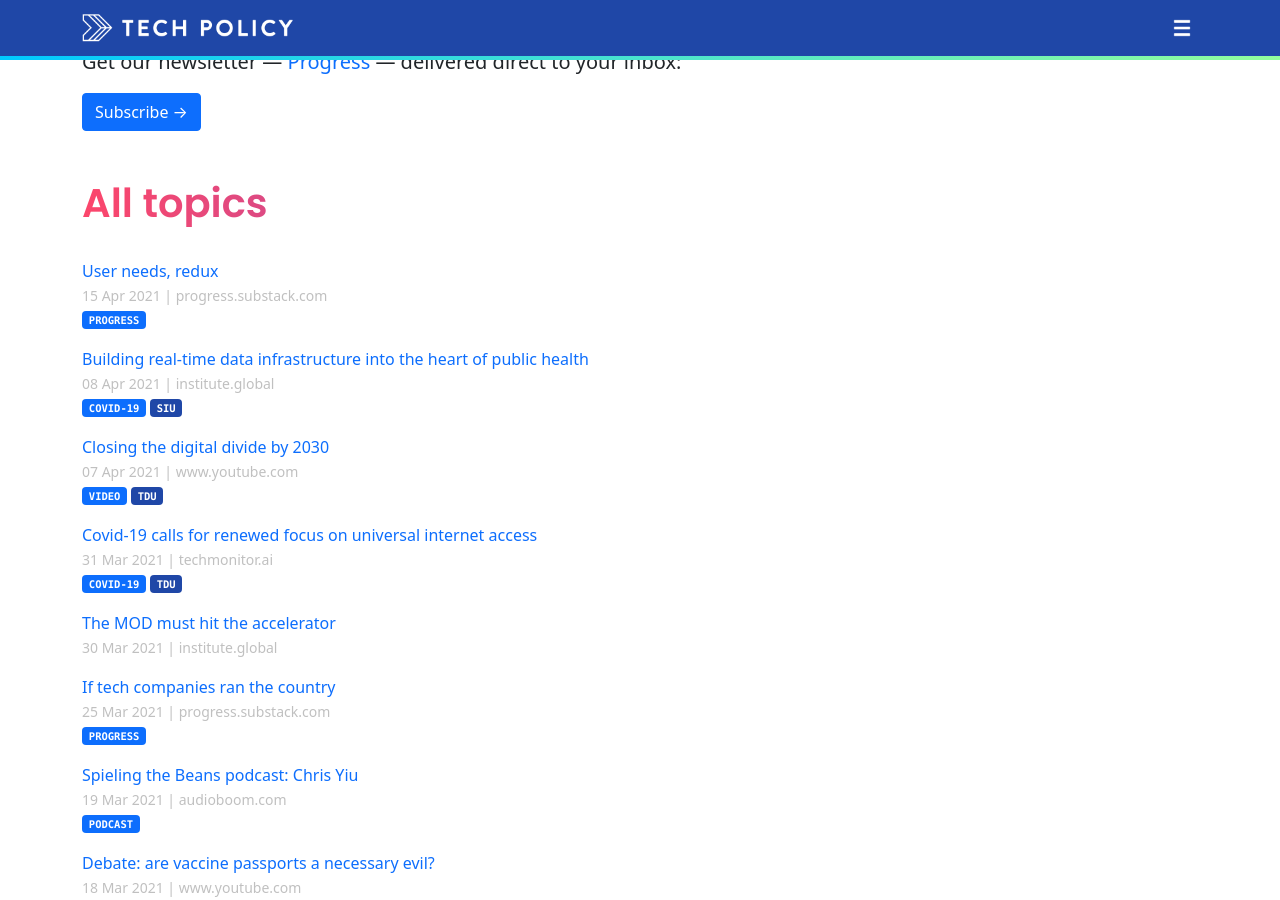
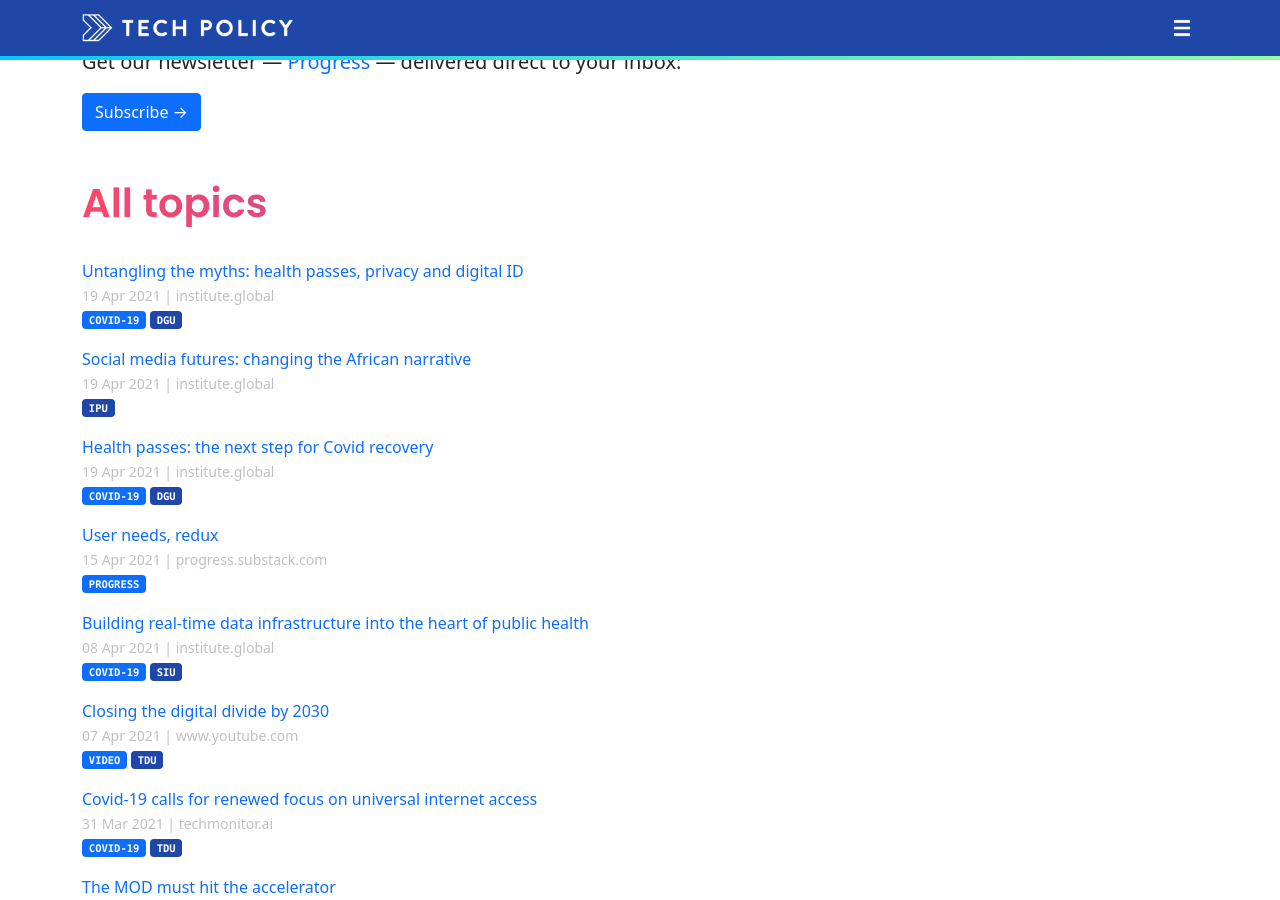
Before and after one commit to techpolicyio/techpolicyio.github.io, a Jekyll site: the page built from pages/home.md, in a window 1280 px wide and 900 px high, scrolled down 468 px. Built offline with Jekyll 4.4.1, drawn with Linux system fonts in a browser that asks for light colours.

Commit message:
Update links.yml

```diff
--- a/_data/links.yml
+++ b/_data/links.yml
@@ -734,3 +734,17 @@
   url: https://progress.substack.com/p/user-needs-redux
   date: 2021-04-15
   tags: progress
+- title: "Health passes: the next step for Covid recovery"
+  url: https://institute.global/policy/health-passes-next-steps-covid-recovery
+  date: 2021-04-19
+  unit: dgu
+  tags: covid-19
+- title: "Untangling the myths: health passes, privacy and digital ID"
+  url: https://institute.global/policy/untangling-myths-health-passes-privacy-and-digital-id
+  date: 2021-04-19
+  unit: dgu
+  tags: covid-19
+- title: "Social media futures: changing the African narrative"
+  url: https://institute.global/policy/social-media-futures-changing-african-narrative
+  date: 2021-04-19
+  unit: ipu
```
